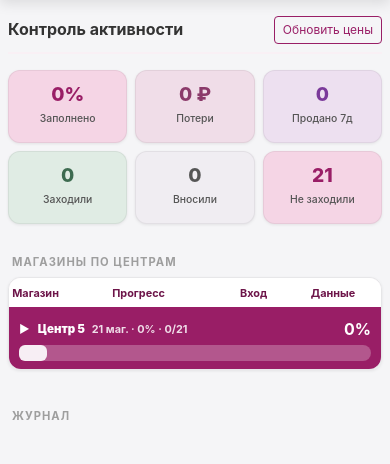
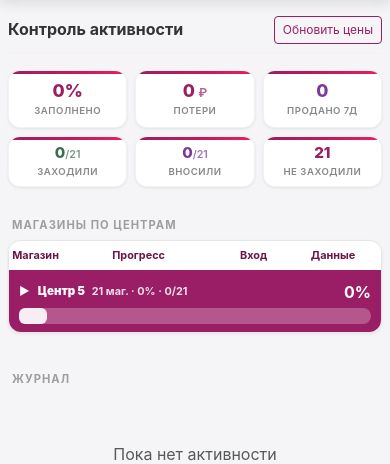
Before and after one commit to kcernaeva471-ux/kari-expiry, a Flask app: page /activity in a window 390 px wide. Shown: the part 48-512 px from the top of the page. Run offline with Flask 3, Linux system fonts and the light colour scheme; the visitor is signed in with stand-in values (Sample User, id 1); data comes from the database, SQL or seed files in the repository; data that the repository does not hold is empty.

Commit message:
Redesign KPI cards: clean white style with gradient accent
Replace colored summary cards with clean white kpi-card design:
3+3 grid layout, gradient top border, formatted numbers with
money filter, responsive sizing for mobile.

Co-Authored-By: Claude Opus 4.6 <noreply@anthropic.com>

```diff
--- a/static/style.css
+++ b/static/style.css
@@ -498,6 +498,58 @@ body {
     background: var(--kari-light) !important;
 }
 
+/* ── KPI-карточки (activity) ──────────────────────────────────────── */
+
+.kpi-card {
+    background: #fff;
+    border-radius: var(--radius);
+    text-align: center;
+    padding: 14px 6px 10px;
+    box-shadow: var(--shadow-sm);
+    border: 1px solid rgba(0,0,0,0.05);
+    position: relative;
+    overflow: hidden;
+}
+.kpi-card::before {
+    content: '';
+    position: absolute;
+    top: 0; left: 0; right: 0;
+    height: 3px;
+    background: var(--kari-gradient);
+}
+.kpi-value {
+    font-size: 1.4rem;
+    font-weight: 800;
+    line-height: 1.1;
+    white-space: nowrap;
+}
+.kpi-value small {
+    font-size: 0.7em;
+    font-weight: 600;
+    opacity: 0.7;
+}
+.kpi-label {
+    font-size: 0.68rem;
+    color: #888;
+    font-weight: 600;
+    margin-top: 4px;
+    text-transform: uppercase;
+    letter-spacing: 0.5px;
+}
+.kpi-mini {
+    padding: 10px 6px 8px;
+}
+.kpi-mini .kpi-value {
+    font-size: 1.15rem;
+}
+@media (max-width: 576px) {
+    .kpi-value { font-size: 1.1rem; }
+    .kpi-mini .kpi-value { font-size: 0.95rem; }
+    .kpi-label { font-size: 0.6rem; }
+    .kpi-card { padding: 10px 4px 8px; }
+    .kpi-mini { padding: 8px 4px 6px; }
+}
+
 /* ── Кнопки ────────────────────────────────────────────────────────── */
 
 .btn-kari {
--- a/templates/activity.html
+++ b/templates/activity.html
@@ -20,42 +20,45 @@
     </div>
 </div>
 
-<!-- KPI-карточки (6 штук) -->
-<div class="row g-2 mb-3">
-    <div class="col-4 col-sm">
-        <div class="summary-card" style="background: {{ 'var(--status-ok-bg)' if global_totals.avg_completion >= 80 else ('var(--status-caution-bg)' if global_totals.avg_completion >= 50 else 'var(--status-critical-bg)') }};">
-            <div class="count" style="font-size: 1.2rem; color: {{ 'var(--status-ok-text)' if global_totals.avg_completion >= 80 else ('var(--status-caution-text)' if global_totals.avg_completion >= 50 else 'var(--status-critical-text)') }};">{{ global_totals.avg_completion }}%</div>
-            <small>Заполнено</small>
+<!-- KPI-карточки: верхний ряд (главные 3) -->
+<div class="row g-2 mb-2">
+    <div class="col-4">
+        <div class="kpi-card">
+            <div class="kpi-value" style="color: {{ 'var(--status-ok-text)' if global_totals.avg_completion >= 80 else ('var(--status-caution-text)' if global_totals.avg_completion >= 50 else 'var(--status-critical-text)') }};">{{ global_totals.avg_completion }}%</div>
+            <div class="kpi-label">Заполнено</div>
         </div>
     </div>
-    <div class="col-4 col-sm">
-        <div class="summary-card" style="background: var(--status-warning-bg);">
-            <div class="count" style="font-size: 1.2rem; color: var(--status-warning-text);">{{ global_totals.total_losses | money }} ₽</div>
-            <small>Потери</small>
+    <div class="col-4">
+        <div class="kpi-card">
+            <div class="kpi-value" style="color: var(--status-critical-text);">{{ global_totals.total_losses | money }}<small> ₽</small></div>
+            <div class="kpi-label">Потери</div>
         </div>
     </div>
-    <div class="col-4 col-sm">
-        <div class="summary-card" style="background: var(--status-info-bg);">
-            <div class="count" style="font-size: 1.2rem; color: var(--status-info-text);">{{ global_totals.total_sold }}</div>
-            <small>Продано 7д</small>
+    <div class="col-4">
+        <div class="kpi-card">
+            <div class="kpi-value" style="color: var(--status-info-text);">{{ global_totals.total_sold | money }}</div>
+            <div class="kpi-label">Продано 7д</div>
         </div>
     </div>
-    <div class="col-4 col-sm">
-        <div class="summary-card" style="background: var(--status-ok-bg);">
-            <div class="count" style="font-size: 1.2rem; color: var(--status-ok-text);">{{ global_totals.active_stores }}</div>
-            <small>Заходили</small>
+</div>
+<!-- KPI: нижний ряд (активность) -->
+<div class="row g-2 mb-3">
+    <div class="col-4">
+        <div class="kpi-card kpi-mini">
+            <div class="kpi-value" style="color: var(--status-ok-text);">{{ global_totals.active_stores }}<small>/{{ global_totals.total_stores }}</small></div>
+            <div class="kpi-label">Заходили</div>
         </div>
     </div>
-    <div class="col-4 col-sm">
-        <div class="summary-card" style="background: var(--status-neutral-bg);">
-            <div class="count" style="font-size: 1.2rem; color: var(--status-neutral-text);">{{ global_totals.entered_stores }}</div>
-            <small>Вносили</small>
+    <div class="col-4">
+        <div class="kpi-card kpi-mini">
+            <div class="kpi-value" style="color: var(--status-info-text);">{{ global_totals.entered_stores }}<small>/{{ global_totals.total_stores }}</small></div>
+            <div class="kpi-label">Вносили</div>
         </div>
     </div>
-    <div class="col-4 col-sm">
-        <div class="summary-card" style="background: var(--status-critical-bg);">
-            <div class="count" style="font-size: 1.2rem; color: var(--status-critical-text);">{{ global_totals.inactive_stores }}</div>
-            <small>Не заходили</small>
+    <div class="col-4">
+        <div class="kpi-card kpi-mini">
+            <div class="kpi-value" style="color: var(--status-critical-text);">{{ global_totals.inactive_stores }}</div>
+            <div class="kpi-label">Не заходили</div>
         </div>
     </div>
 </div>
```
